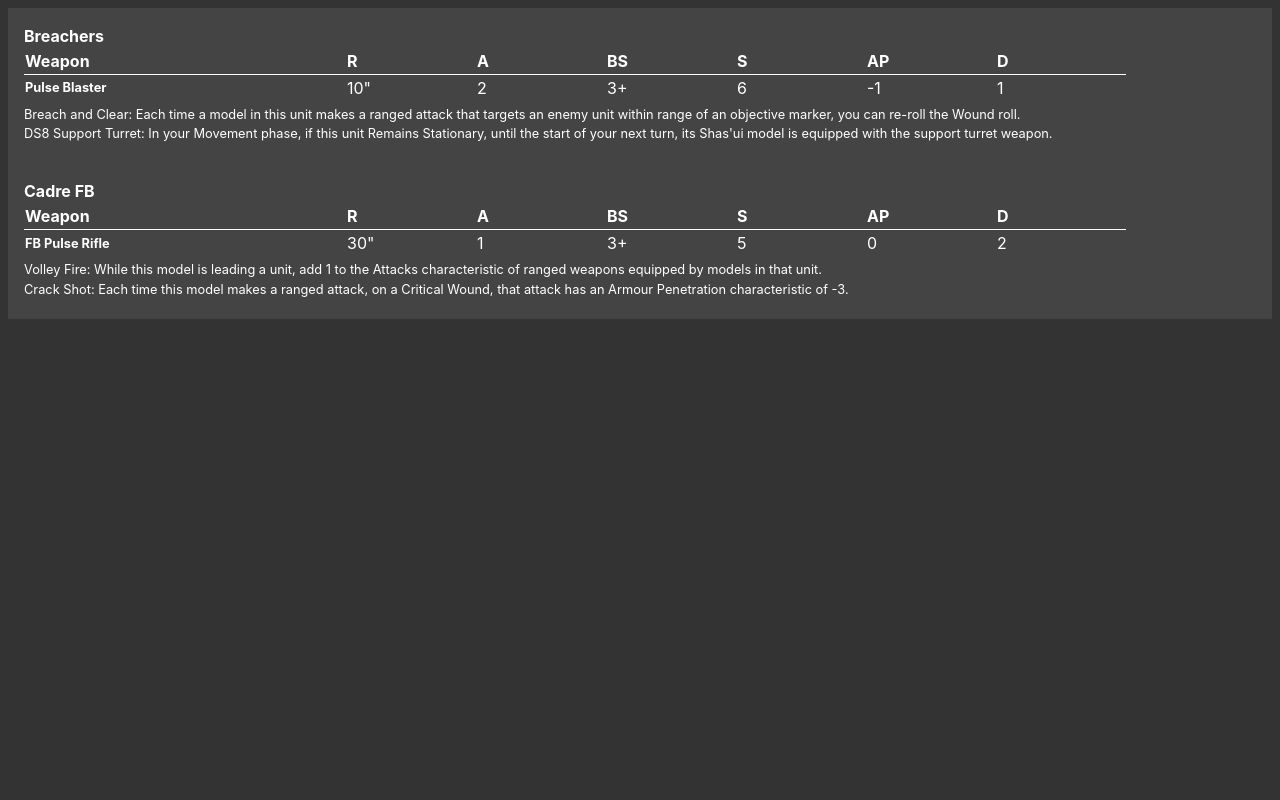
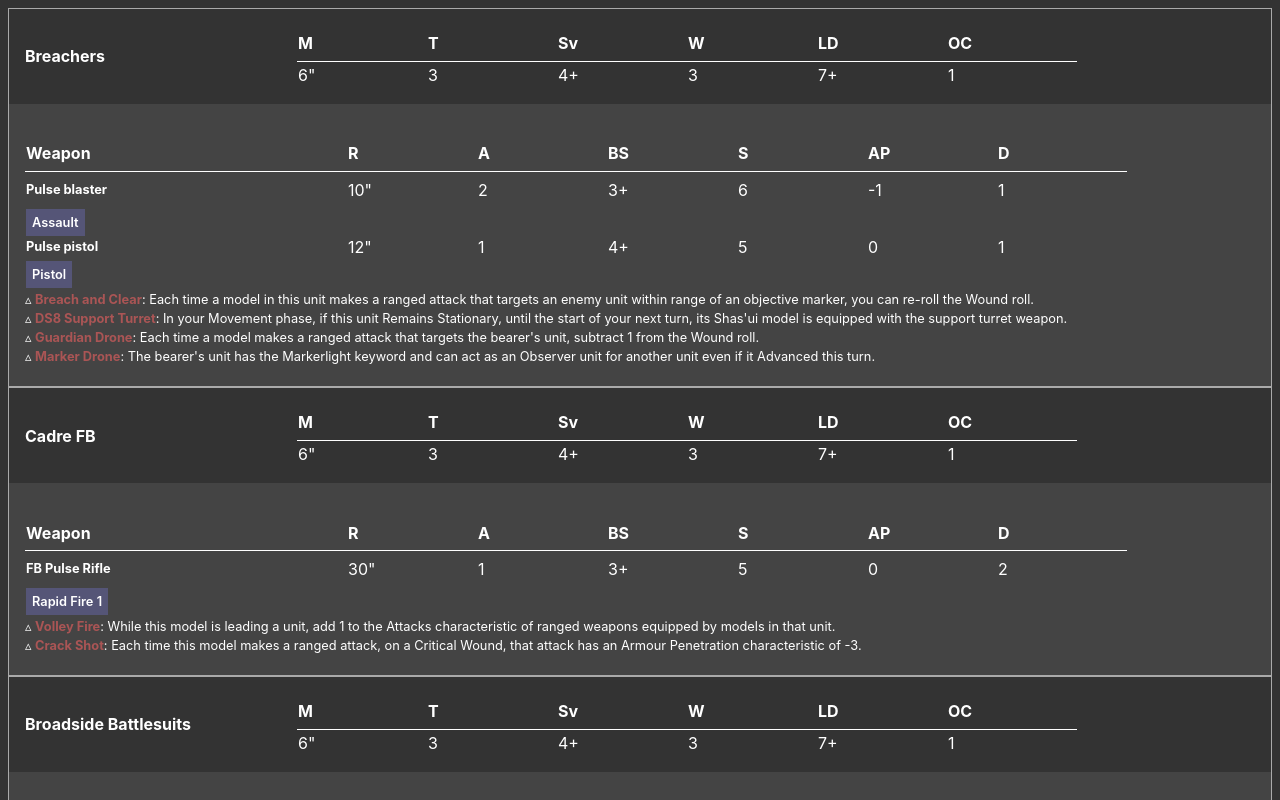
Before and after one commit to EwanMcA/BattleSheet, a React (Vite) app: page / in a window 1280 px wide. Shown: the top 800 px of the page. Built offline with nearby package versions, Linux system fonts and the light colour scheme.

Commit message:
Add unit stats, flesh out abilities interaction, and a raft of styling changes

```diff
--- a/package.json
+++ b/package.json
@@ -10,6 +10,7 @@
     "preview": "vite preview"
   },
   "dependencies": {
+    "classnames": "^2.5.1",
     "react": "^18.2.0",
     "react-dom": "^18.2.0"
   },
@@ -22,6 +23,7 @@
     "eslint": "^8.57.0",
     "eslint-plugin-react-hooks": "^4.6.0",
     "eslint-plugin-react-refresh": "^0.4.6",
+    "prettier": "^3.3.2",
     "typescript": "^5.2.2",
     "vite": "^5.2.0"
   }
--- a/src/App.tsx
+++ b/src/App.tsx
@@ -1,47 +1,168 @@
-import Unit from './Unit'
+import Unit from "./Unit";
 
 const enum ABILITIES {
-  RAPID_1,
-};
+  ASSAULT = "Assault",
+  DEV_WOUNDS = "Devastating Wounds",
+  HEAVY = "Heavy",
+  ONE_SHOT = "One Shot",
+  PISTOL = "Pistol",
+  RAPID_1 = "Rapid Fire 1",
+  TWIN_LINKED = "Twin-linked",
+}
 
 function App() {
   return (
     <>
       <Unit
         name="Breachers"
-        ranged={[{
-          name: "Pulse Blaster",
-          range: "10\"",
+        stats={{
+          move: '6"',
+          toughness: "3",
+          save: "4+",
+          wounds: "3",
+          LD: "7+",
+          OC: "1",
+        }}
+        ranged={[
+          {
+            name: "Pulse blaster",
+            range: '10"',
             attacks: "2",
             bs: "3+",
             strength: "6",
             ap: "-1",
-          damage: "1"
-        }]}
+            damage: "1",
+            abilities: [ABILITIES.ASSAULT],
+          },
+          {
+            name: "Pulse pistol",
+            range: '12"',
+            attacks: "1",
+            bs: "4+",
+            strength: "5",
+            ap: "0",
+            damage: "1",
+            abilities: [ABILITIES.PISTOL],
+          },
+        ]}
         abilities={[
-          "Breach and Clear: Each time a model in this unit makes a ranged attack that targets an enemy unit within range of an objective marker, you can re-roll the Wound roll.",
-          "DS8 Support Turret: In your Movement phase, if this unit Remains Stationary, until the start of your next turn, its Shas'ui model is equipped with the support turret weapon.",
+          {
+            name: "Breach and Clear",
+            description:
+              "Each time a model in this unit makes a ranged attack that targets an enemy unit within range of an objective marker, you can re-roll the Wound roll.",
+          },
+          {
+            name: "DS8 Support Turret",
+            description:
+              "In your Movement phase, if this unit Remains Stationary, until the start of your next turn, its Shas'ui model is equipped with the support turret weapon.",
+          },
+          {
+            name: "Guardian Drone",
+            description:
+              "Each time a model makes a ranged attack that targets the bearer's unit, subtract 1 from the Wound roll.",
+          },
+          {
+            name: "Marker Drone",
+            description:
+              "The bearer's unit has the Markerlight keyword and can act as an Observer unit for another unit even if it Advanced this turn.",
+          },
         ]}
       />
       <Unit
         name="Cadre FB"
-        ranged={[{
+        stats={{
+          move: '6"',
+          toughness: "3",
+          save: "4+",
+          wounds: "3",
+          LD: "7+",
+          OC: "1",
+        }}
+        ranged={[
+          {
             name: "FB Pulse Rifle",
-          range: "30\"",
+            range: '30"',
             attacks: "1",
             bs: "3+",
             strength: "5",
             ap: "0",
             damage: "2",
             abilities: [ABILITIES.RAPID_1],
-        }]}
+          },
+        ]}
         abilities={[
-          "Volley Fire: While this model is leading a unit, add 1 to the Attacks characteristic of ranged weapons equipped by models in that unit.",
-          "Crack Shot: Each time this model makes a ranged attack, on a Critical Wound, that attack has an Armour Penetration characteristic of -3."
+          {
+            name: "Volley Fire",
+            description:
+              "While this model is leading a unit, add 1 to the Attacks characteristic of ranged weapons equipped by models in that unit.",
+          },
+          {
+            name: "Crack Shot",
+            description:
+              "Each time this model makes a ranged attack, on a Critical Wound, that attack has an Armour Penetration characteristic of -3.",
+          },
+        ]}
+      />
+      <Unit
+        name="Broadside Battlesuits"
+        stats={{
+          move: '6"',
+          toughness: "3",
+          save: "4+",
+          wounds: "3",
+          LD: "7+",
+          OC: "1",
+        }}
+        ranged={[
+          {
+            name: "Heavy rail rifle",
+            range: '60"',
+            attacks: "2",
+            bs: "4+",
+            strength: "12",
+            ap: "-4",
+            damage: "D6+1",
+            abilities: [ABILITIES.HEAVY, ABILITIES.DEV_WOUNDS],
+          },
+          {
+            name: "Twin plasma rifle",
+            range: '18"',
+            attacks: "1",
+            bs: "4+",
+            strength: "8",
+            ap: "-3",
+            damage: "3",
+            abilities: [ABILITIES.TWIN_LINKED],
+          },
+          {
+            name: "Seeker missile",
+            range: '48"',
+            attacks: "1",
+            bs: "4+",
+            strength: "14",
+            ap: "-3",
+            damage: "D6+1",
+            abilities: [ABILITIES.ONE_SHOT],
+          },
+        ]}
+        abilities={[
+          {
+            name: "Shield Drone",
+            description: "Add 1 to the bearer's Wounds characteristic.",
+          },
+          {
+            name: "Shield Drone",
+            description: "Add 1 to the bearer's Wounds characteristic.",
+          },
+          {
+            name: "Advanced Armour",
+            description:
+              "Models in this unit have the Feel No Pain 4+ ability against mortal wounds.",
+          },
         ]}
       />
     </>
-  )
+  );
 }
 
-export default App
+export default App;
--- a/src/Unit.module.css
+++ b/src/Unit.module.css
@@ -1,20 +1,45 @@
 .card {
   background-color: #444;
   box-sizing: border-box;
+  border: 1px solid #aaa;
   color: #fff;
   max-width: 100%;
-  padding: 1em;
   text-align: left;
   width: 100%;
+
+  .card_header {
+    align-items: center;
+    background: #333;
+    display: flex;
+    gap: 1rem;
+    margin-bottom: 1rem;
+    padding: 16px;
+
+    table {
+      display: block;
+      overflow: hidden;
+      width: 80vw;
+    }
+  }
 
   .name {
      font-size: 1rem;
      margin: 0;
+     min-width: 20vw;
+     max-width: 20vw;
+  }
+
+  .details {
+    padding: 16px;
   }
 
   .weapon {
-     font-size: 0.8rem;
-     min-width: 25vw;
+    font-size: 0.8rem;
+    min-width: 25vw;
+
+    text-overflow: ellipsis;
+    overflow: hidden;
+    text-wrap: nowrap;
   }
 
   .abilities {
@@ -23,11 +48,23 @@
     margin: 4px 0;
     padding: 0;
 
-    li {
+    strong {
+      color: #a55;
+    }
+
+    .closed {
       text-overflow: ellipsis;
       overflow: hidden;
       text-wrap: nowrap;
     }
+  }
+
+  .weapon_ability {
+    background: #557;
+    font-size: 0.8rem;
+    font-weight: 600;
+    padding: 6px;
+    margin-right: 4px;
   }
 
   table {
@@ -40,5 +77,9 @@
     th, td:not(:last-child) {
       min-width: 10vw;
     }
+
+    tr:first-child {
+      height: 36px;
+    }
   }
 }
--- a/src/Unit.tsx
+++ b/src/Unit.tsx
@@ -1,4 +1,15 @@
-import styles from './Unit.module.css'
+import { useState } from "react";
+import classNames from "classnames";
+import styles from "./Unit.module.css";
+
+type Stats = {
+  move: string;
+  toughness: string;
+  save: string;
+  wounds: string;
+  LD: string;
+  OC: string;
+};
 
 type RangedWeapon = {
   name: string;
@@ -11,10 +22,51 @@
   abilities: string[];
 };
 
-const Unit = ({ name, ranged, abilities = [] }: { name: string, ranged: RangedWeapon[], abilities: string[] }) => {
+type Ability = {
+  name: string;
+  description: string;
+};
+
+const Unit = ({
+  name,
+  stats,
+  ranged,
+  abilities = [],
+}: {
+  name: string;
+  stats: Stats;
+  ranged: RangedWeapon[];
+  abilities: Ability[];
+}) => {
+  const [open, setOpen] = useState<number>(-1);
+  const toggleOpen = (i: number) => setOpen(open === i ? -1 : i);
+
   return (
-    <div className={styles.card}>
+    <section className={styles.card}>
+      <div className={styles.card_header}>
         <h3 className={styles.name}>{name}</h3>
+        <table>
+          <thead>
+            <tr className={styles.header}>
+              <th scope="col">M</th>
+              <th scope="col">T</th>
+              <th scope="col">Sv</th>
+              <th scope="col">W</th>
+              <th scope="col">LD</th>
+              <th scope="col">OC</th>
+            </tr>
+            <tr>
+              <td scope="col">{stats.move}</td>
+              <td scope="col">{stats.toughness}</td>
+              <td scope="col">{stats.save}</td>
+              <td scope="col">{stats.wounds}</td>
+              <td scope="col">{stats.LD}</td>
+              <td scope="col">{stats.OC}</td>
+            </tr>
+          </thead>
+        </table>
+      </div>
+      <div className={styles.details}>
         <table>
           <thead>
             <tr className={styles.header}>
@@ -28,9 +80,12 @@
             </tr>
           </thead>
           <tbody>
-          { ranged.map((weapon) => (
+            {ranged.map((weapon) => (
+              <>
                 <tr>
-              <th className={styles.weapon} scope="row">{weapon.name}</th>
+                  <th className={styles.weapon} scope="row">
+                    {weapon.name}
+                  </th>
                   <td>{weapon.range}</td>
                   <td>{weapon.attacks}</td>
                   <td>{weapon.bs}</td>
@@ -38,13 +93,30 @@
                   <td>{weapon.ap}</td>
                   <td>{weapon.damage}</td>
                 </tr>
+                <tr>
+                  <td colspan="7">
+                    {weapon.abilities.map((ability) => (
+                      <span className={styles.weapon_ability}>{ability}</span>
+                    ))}
+                  </td>
+                </tr>
+              </>
             ))}
           </tbody>
         </table>
         <ul className={styles.abilities}>
-        {abilities.map((ability) => (<li>{ability}</li>))}
+          {abilities.map((ability, i) => (
+            <li
+              onClick={() => toggleOpen(i)}
+              className={classNames({ [styles.closed]: open !== i })}
+            >
+              {open === i ? <>&#x25BF;</> : <>&#x25B5;</>}{" "}
+              <strong>{ability.name}</strong>: {ability.description}
+            </li>
+          ))}
         </ul>
       </div>
+    </section>
   );
 };
 
```
Also changed, not shown: src/main.tsx (+6 -6 lines), 1 other file (tests, documents, lock files or other folders). Lines whose indentation alone changed are shown as unchanged.
